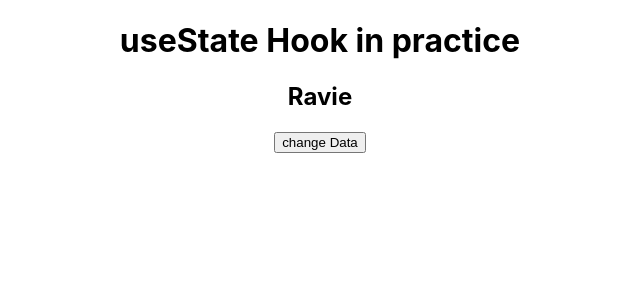
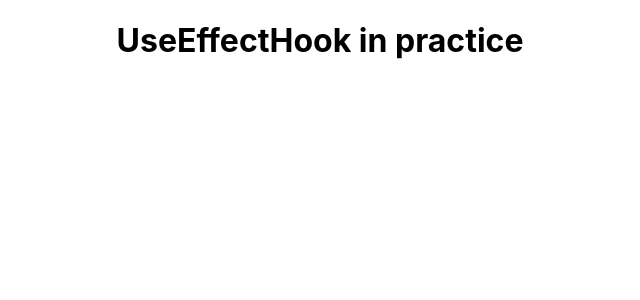
Before and after one commit to Raviegupta/React-Practice, a React (Create React App) app: page / in a window 1280 px wide. Shown: the top 300 px of the page, without its empty margins (320-960 px from the left). Built offline with nearby package versions, Linux system fonts and the light colour scheme.

Commit message:
useEffect Hook

```diff
--- a/src/App.js
+++ b/src/App.js
@@ -1,11 +1,13 @@
 import React from 'react';
 import './App.css';
 import UseStateHook from './Hooks/UseStateHook';
+import UseEffectHook from './Hooks/UseEffectHook';
 
 function App() {
   return (
     <div className="App">
-      <UseStateHook />
+      {/* <UseStateHook /> */}
+      <UseEffectHook />
     </div>
   );
 }
--- /dev/null
+++ b/src/Hooks/UseEffectHook.jsx
@@ -0,0 +1,11 @@
+import React from 'react'
+
+const UseEffectHook = () => {
+  return (
+    <div>
+        <h1>UseEffectHook in practice</h1>
+    </div>
+  )
+}
+
+export default UseEffectHook
```
Also changed, not shown: 1 other file (tests, documents, lock files or other folders).
